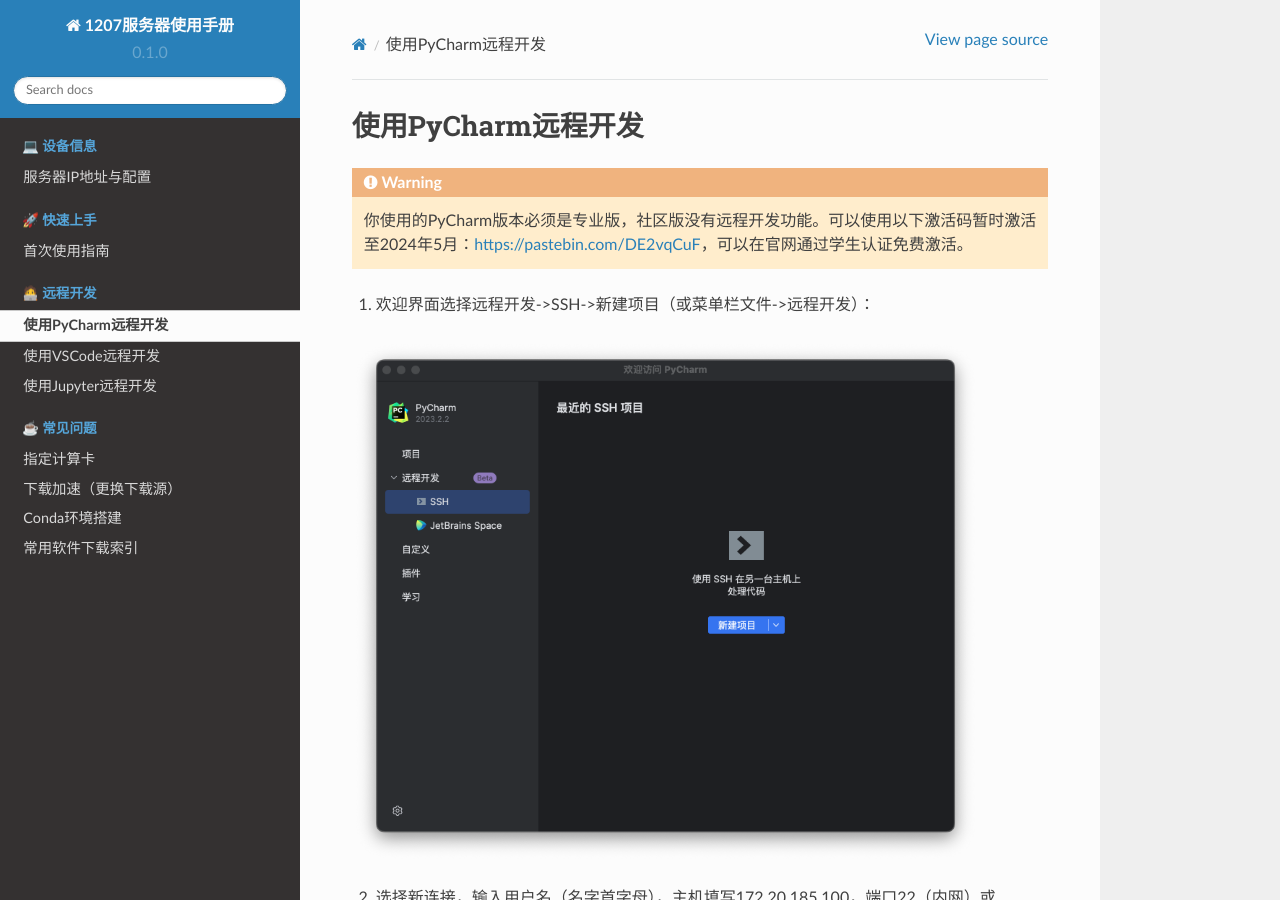
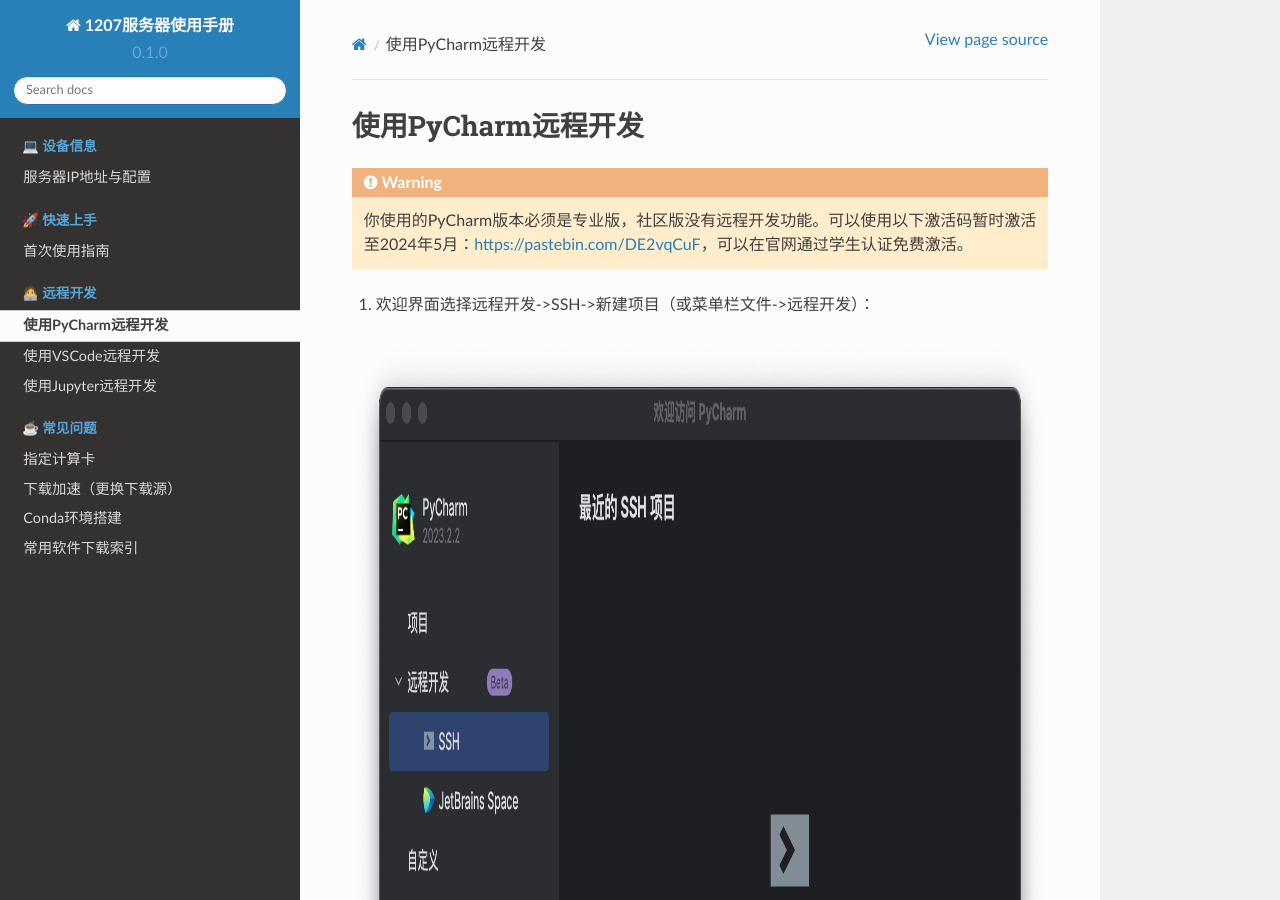
Before and after one commit to TangYuanqing/1207-server-docs, a Sphinx documentation site: the page built from docs/source/remoteDev/pycharm.rst, in a window 1280 px wide and 900 px high. Built offline with Sphinx 7.4.7 and the Read the Docs theme 2.0.0, drawn with Linux system fonts in a browser that asks for light colours.

Commit message:
Please enter the commit message for your changes. Lines starting with '#' will be ignored, and an empty message aborts the commit.
On branch main
Your branch is up to date with 'origin/main'.

Changes to be committed:
	modified:   docs/source/remoteDev/pycharm.rst
	modified:   docs/source/tutorial/first.rst

```diff
--- a/docs/source/remoteDev/pycharm.rst
+++ b/docs/source/remoteDev/pycharm.rst
@@ -6,12 +6,12 @@
 1. 欢迎界面选择远程开发->SSH->新建项目（或菜单栏文件->远程开发）：
 
 .. figure:: figures/pycharm1.png
-    :width: 90 %
+    :scale: 90 %
 
 2. 选择新连接，输入用户名（名字首字母），主机填写172.20.185.100，端口22（内网）或47.100.130.127，端口12070（外网），选择检查连接并继续，然后输入密码，勾选永久保存，然后选择身份验证：
 
 .. figure:: figures/pycharm2.png
-    :width: 90 %
+    :scale: 90 %
 
 3. 若出现询问：确定要继续连接吗？，请选择确定。若没有出现，那么直接进行下一步操作：
 
@@ -21,20 +21,20 @@
 4. IDE版本选择PyCharm的非EAP版本，项目目录选择你的项目，通常为 ``/home/你的名字/项目名称`` ，项目提前上传至服务器，然后选择确定->启动IDE并连接->输入密码并选择永久连接确认：
 
 .. figure:: figures/pycharm4.png
-    :width: 90 %
+    :scale: 90 %
 
 5. 配置解释器：进入PyCharm设置，在设置中搜索Interpreter，然后选择添加解释器->添加本地解释器：
 
 .. figure:: figures/pycharm5.png
-    :width: 90 %
+    :scale: 90 %
 
 .. figure:: figures/pycharm6.png
-    :width: 90 %
+    :scale: 90 %
 
 6. 按个人情况配置解释器。若配置Conda环境的Python解释器，选择Conda Environment，然后在Conda Executable中填写 ``/bin/conda``，然后点击加载环境（Load Environments）。并在下面的加载项中进行你的环境配置。
 
 .. figure:: figures/pycharm7.png
-    :width: 90 %
+    :scale: 90 %
 
 .. hint::
     一般情况下，推荐你在终端中进行Conda环境的创建和配置，并在Pycharm中进行加载。这样的方式对于VSCode和Jupyter也是适用的。可以在\ **常见问题-Conda环境搭建**\ 中获得进一步了解。
```
Also changed, not shown: docs/source/tutorial/first.rst (+7 -8 lines).
